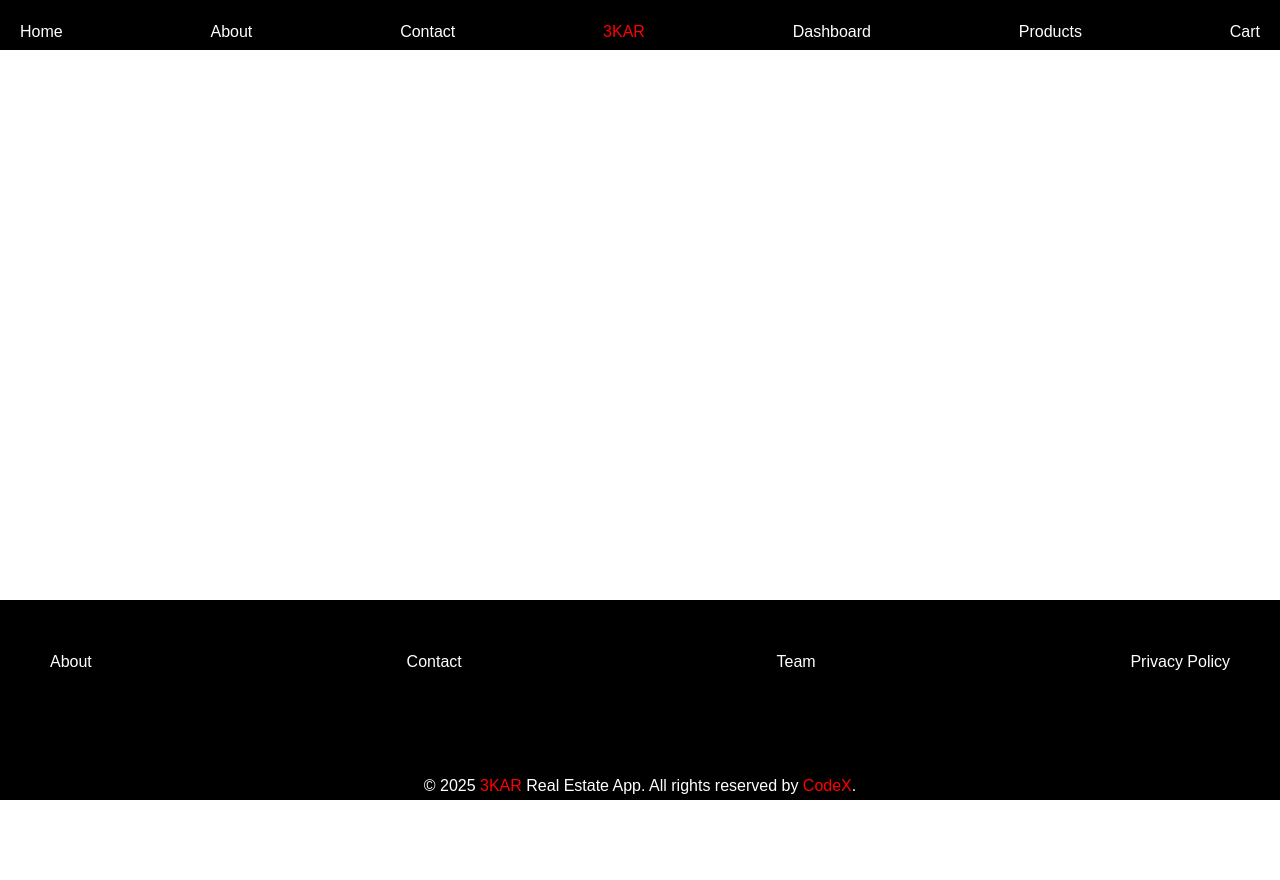
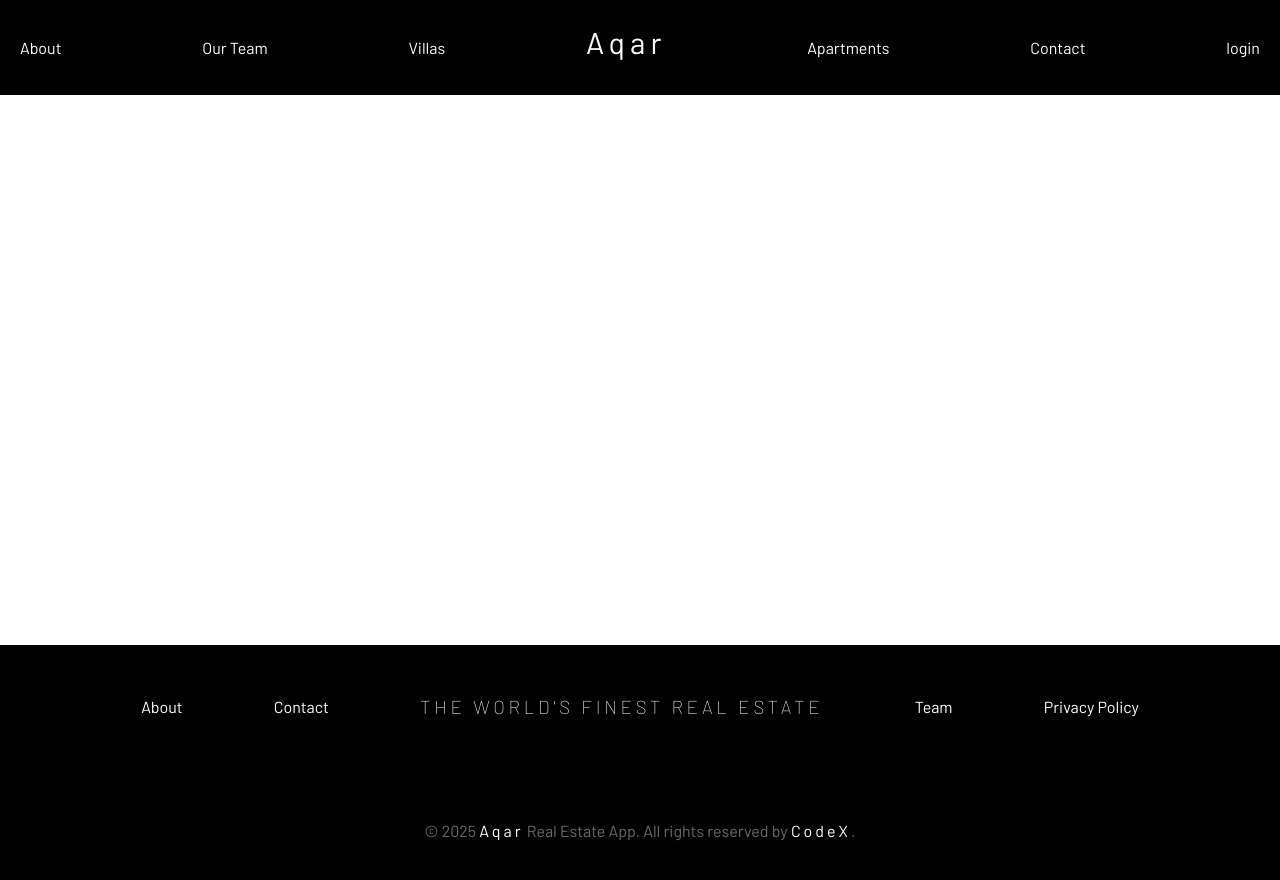
Before and after one commit to mohamedabuzahda/Real-State, a React (Vite) app: page /real-state/home in a window 1280 px wide. Shown: the top 880 px of the page. Before the commit the page ends 800 px from the top, so only its background shows below. Built offline with nearby package versions, Linux system fonts and the light colour scheme.

Commit message:
update Header & Footer

```diff
--- a/src/components/Footer.jsx
+++ b/src/components/Footer.jsx
@@ -1,20 +1,32 @@
-import React from 'react'
-import { Link } from 'react-router-dom';
-import style from '../style/Footer.module.css'; // Assuming you have a CSS module for styling
+import React from "react";
+import { Link } from "react-router-dom";
+import style from "../style/Footer.module.css"; // Assuming you have a CSS module for styling
 const Footer = () => {
   return (
     <div>
-        <footer className={style.footer}>
+      <footer className={style.footer}>
         <ul>
-            <li><Link to="/about">About</Link></li>
-            <li><Link to="/contact">Contact</Link></li>
-            <li><Link to="/team">Team</Link></li>
-            <li><Link to="/privacy">Privacy Policy</Link></li>
+          <li>
+            <Link to="/about">About</Link>
+          </li>
+          <li>
+            <Link to="/contact">Contact</Link>
+          </li>
+          <h3>The World's Finest Real Estate</h3>
+          <li>
+            <Link to="/team">Team</Link>
+          </li>
+          <li>
+            <Link to="/privacy">Privacy Policy</Link>
+          </li>
         </ul>
-      <p className={style.copyright}>&copy; 2025 <span className={style.logo}>3KAR</span> Real Estate App. All rights reserved by <span className={style.logo}>CodeX</span>.</p>
-    </footer>
+        <p className={style.copyright}>
+          &copy; 2025 <span className={style.logo}>Aqar</span> Real Estate App.
+          All rights reserved by <span className={style.logo}>CodeX</span>.
+        </p>
+      </footer>
     </div>
-  )
-}
+  );
+};
 
-export default Footer
+export default Footer;
--- a/src/components/Navbar.jsx
+++ b/src/components/Navbar.jsx
@@ -1,31 +1,40 @@
-import React from 'react'
-import { Link } from 'react-router-dom';
-import style from '../style/Navbar.module.css'; // Assuming you have a CSS module for styling
-
-
-
+import React from "react";
+import { Link } from "react-router-dom";
+import style from "../style/Navbar.module.css"; // Assuming you have a CSS module for styling
 
 const Navbar = () => {
   return (
     <>
       <header className={style.header}>
+        <ul>
+          <li>
+            <Link to="/about">About</Link>
+          </li>
+          <li>
+            <Link to="/team">Our Team</Link>
+          </li>
+          <li>
+            <Link to="/villas">Villas</Link>
+          </li>
+          <li>
+            <Link to="/Home">
+              <p className={style.logo}>Aqar</p>
+            </Link>
+          </li>
 
-
-
-
-        <ul>
-            <li><Link to="/">Home</Link></li>
-            <li><Link to="/about">About</Link></li>
-            <li><Link to="/contact">Contact</Link></li>
-            <li><Link to="/Home"><p className={style.logo}>3KAR</p></Link></li>
-            <li><Link to="/dashboard">Dashboard</Link></li>
-            <li><Link to="/products">Products</Link></li>
-            <li><Link to="/cart">Cart</Link></li>
+          <li>
+            <Link to="/apartments">Apartments</Link>
+          </li>
+          <li>
+            <Link to="/contact">Contact</Link>
+          </li>
+          <li>
+            <Link to="/login">login</Link>
+          </li>
         </ul>
-
       </header>
     </>
   );
-}
+};
 
-export default Navbar
+export default Navbar;
--- a/src/style/Footer.module.css
+++ b/src/style/Footer.module.css
@@ -1,46 +1,68 @@
+.footer {
+  font-family: "Barlow", sans-serif;
+  position: relative;
+  top: 550px;
+  background-color: #000;
+  color: #fff;
+  width: 100%;
 
- .footer{
-    position:relative;
-    top:550px;
-    background-color: #000;
-    color:#fff;
-    width: 100%;
-    height:200px;
   padding: 50px;
 
 }
- ul{
+
+.footer ul {
   display: flex;
   list-style: none;
   justify-content: space-evenly;
+}
 
-
-}
-a {
+.footer a {
   color: #fff;
   text-decoration: none;
   position: relative;
 }
-a::after {
+
+.footer a::after {
   content: "";
   display: block;
   position: absolute;
   left: 0;
-  bottom: -2px;
+  bottom: -5px;
   width: 0;
   height: 2px;
   background: #fff;
   transition: width 0.2s;
 }
-a:hover::after {
+
+.footer a:hover::after {
   width: 15px;
 }
 
-.copyright {
+.footer .copyright {
   text-align: center;
-    margin-top:100px;
+  color: #6a6a6a;
+  margin-top: 100px;
 
 }
-.logo{
-    color:red;
+
+.footer .logo {
+  color: #fff;
+  letter-spacing: 3px;
 }
+
+@media (max-width: 768px) {
+  .footer ul {
+    flex-direction: column;
+    align-items: center;
+    margin: 20px 0px;
+  }
+
+  .footer ul li {
+    margin-bottom: 20px;
+  }
+
+  .footer h3 {
+    margin-bottom: 20px;
+    margin-top: 20px;
+  }
+}
--- a/src/style/Navbar.module.css
+++ b/src/style/Navbar.module.css
@@ -1,37 +1,52 @@
-.header{
+.header {
+  font-family: "Barlow", sans-serif;
+  padding: 20px;
+  background-color: #000;
+  width: 100%;
+}
 
-    padding:20px;
-    background-color: #000;
-    color:#fff;
-    width:100%;
-    height : 50px;
+.header .logo {
+  color: #fff;
+  transition: 0.3s;
+  font-size: 30px;
+  letter-spacing: 5px;
+  margin-bottom: 10px;
 }
-.logo{
-    color:red;
+
+.header .logo:hover {
+  color: #afafaf;
 }
- ul{
-    display: flex;
-    list-style: none;
-    justify-content: space-between;
 
+.header ul {
+  display: flex;
+  align-items: center;
+  justify-content: space-between;
+  list-style: none;
+}
 
-}
-a {
+.header a {
   color: #fff;
   text-decoration: none;
   position: relative;
+  transition: 0.3s;
 }
-a::after {
+
+.header a:hover {
+  color: #afafaf;
+}
+
+.header a::after{
   content: "";
   display: block;
   position: absolute;
   left: 0;
-  bottom: -2px;
+  bottom: -5px;
   width: 0;
   height: 2px;
   background: #fff;
-  transition: width 0.2s;
+  transition: width 0.3s;
 }
-a:hover::after {
-  width: 15px;
+
+.header a:hover::after {
+  width: 20px;
 }
```
Also changed, not shown: index.html (+6 -1 lines), src/index.css (+15 -6 lines). Lines whose indentation alone changed are shown as unchanged.
